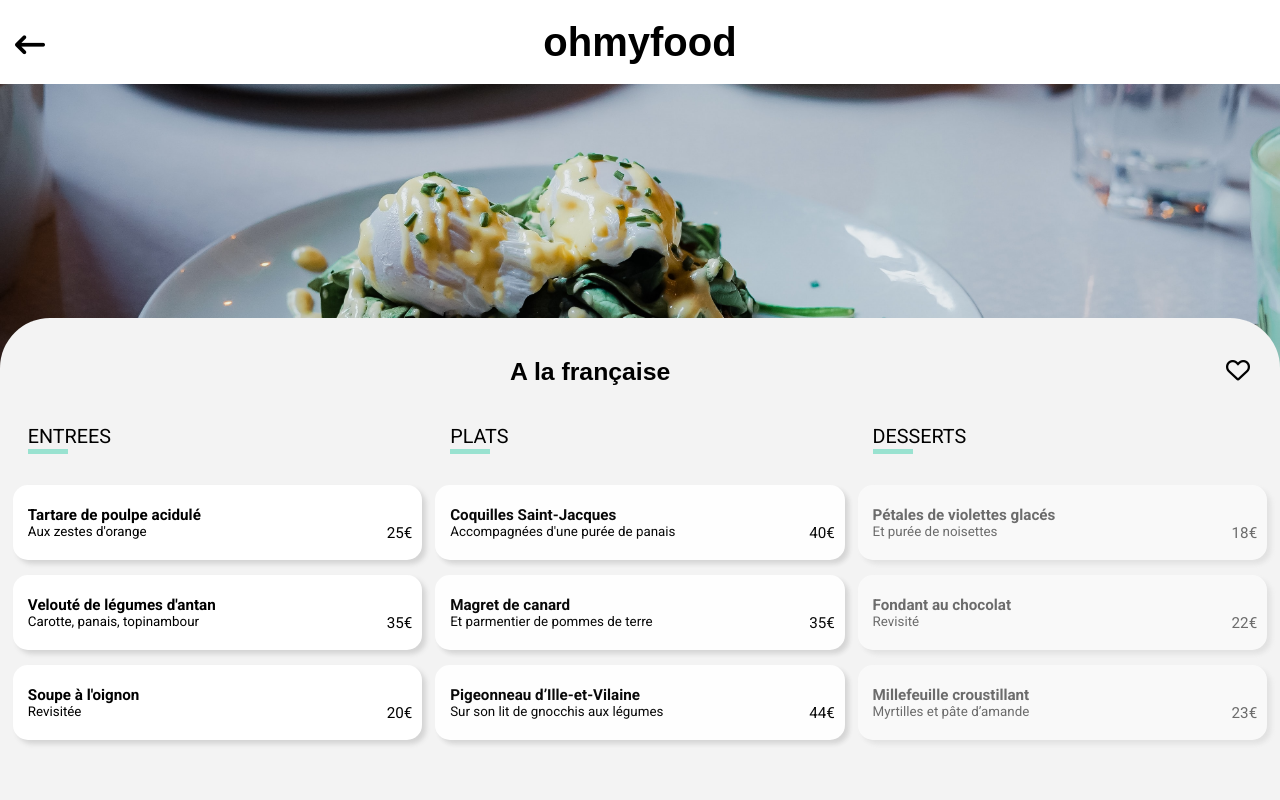
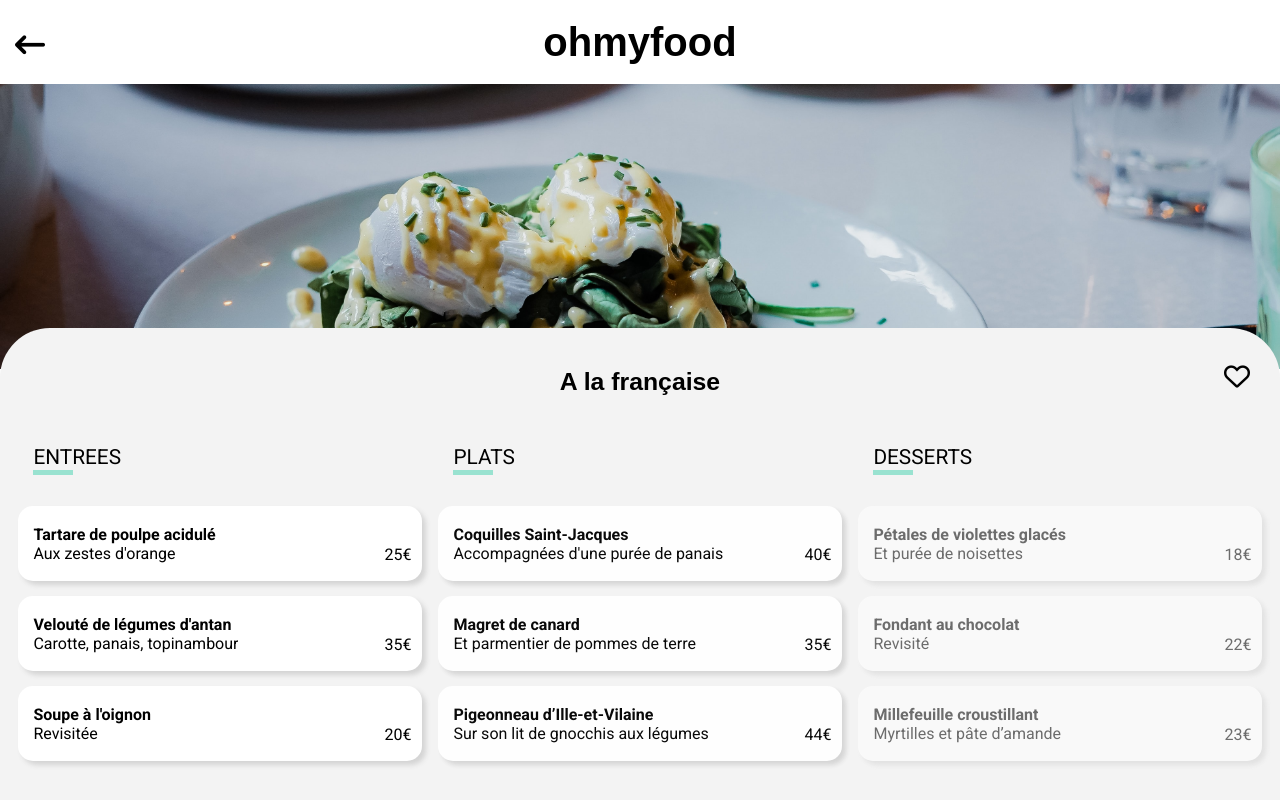
Before and after one commit to lysianebo/OHMYFOOD, a website: page A_la_française.html in a window 1280 px wide. Shown: the top 800 px of the page. Drawn offline with Linux system fonts and the light colour scheme; a web font is replaced by a local one.

Commit message:
Final de Ohmyfood2

```diff
--- a/sass/components/_icones.scss
+++ b/sass/components/_icones.scss
@@ -5,31 +5,30 @@ i{
 //Icônes fonctionnement-----------------
 .fonctionnement i{
  color: darken($colour-gray, 30);
-  width: 30px;
-  margin: 0 5%;
+ padding-left: 15px;
 &.fa-mobile-screen{
-      font-size: 30px;
-      text-align: center;
+    font-size: 28px;
   }
 &:hover{
   color: $colour-primary;
  }
 }
-
 //Heart-----------------
 .heart .fas{
 position: absolute;
-  right: 10px;
+right: 15px;
 top: 0px;
-  align-items: center;
 font-weight: 100;
+font-size: 26px;
+cursor: pointer;
 &:active, &:hover{
   font-weight: 600;
-    background-image: linear-gradient(360deg, $colour-primary 30%,$colour-secondary 70%);
-    background-clip: text;
-    -webkit-background-clip: text;
+  background: linear-gradient(360deg, $colour-primary 30%,$colour-secondary 70%);
+  background-clip: text ;
+  -webkit-background-clip: text ;
   -webkit-text-fill-color: transparent;
-    animation: fill-heart 500ms;
+  animation: fill-heart 300ms;
+  animation-fill-mode: forwards;
 }
 }
 
@@ -43,13 +42,11 @@ header .fa-arrow-left-long{
 }
 
 //Check-----------------
-.fas .fa-check-circle{
-  display: flex;
-  align-items: center;
+.fa-check-circle{
+margin: auto;
 font-size: 30px;
 color: white;
-  transform: rotate(-360deg);
-  &:hover, &:active{
-  animation: rotate 500ms;
+&:active, &:hover{
+  animation: rotate 1s linear;
 }
 }
--- a/sass/layout/_restaurant-menu.scss
+++ b/sass/layout/_restaurant-menu.scss
@@ -11,29 +11,25 @@ header{
     height: 300px;
 }
 .main2{
-    margin-top: -70px;
+    margin-top: -60px;
     padding: 20px 0px;
     background-color: $colour-gray;
     border-radius: 50px 50px 0 0 ;
     position: relative;
     .restaurant_name{
-        display: flex;
         font-size: 62%;
-        width: 300px;
+        h1{
+            width:fit-content;
             margin: auto;
         }
         .heart .fas{
-            top: 40px;
+            top: 35px;
             right: 30px;
         }
+    }
+}
 .menu{
-        display: flex;
-        flex-direction: column;
-        justify-content: space-evenly;
-        width: 100%;
-        .entrees .plats .desserts{
-            width: 100%;
-        }
+    margin: 10px;
     .entrees .course{
         animation : loading_menus 3s;
         animation-fill-mode: forwards;
@@ -47,28 +43,16 @@ header{
         animation-fill-mode: forwards;
     }
     @include media_tablet{
-            flex-direction: column;
-            .course{
-                width: 500px;
-                    .dish{
-                        width: 85%;
-                    }
+        display: flex;
+        flex-flow: wrap;
+        justify-content: space-around;
+        .entrees, .plats, .desserts{
+            width: 48%;
         }
     }
     @include media_desktop{
-            flex-direction: row;
         .entrees, .plats, .desserts{
-                font-size: 95%;
             width: 32%;
-            .course{
-                width: auto;
-            .dish{
-                width: 85%;
-                    p{
-                    @include dish;
-                    }
-                }
-            }
         }
     }
     }
@@ -76,4 +60,3 @@ header{
         width: 300px;
         margin: 50px auto;
     }
-}
```
Also changed, not shown: public/css/main.css, sass/main.css, sass/pages/index.css, 3 other files. Lines whose indentation alone changed are shown as unchanged.
